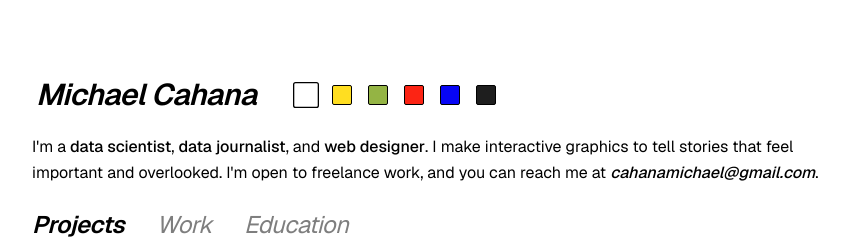
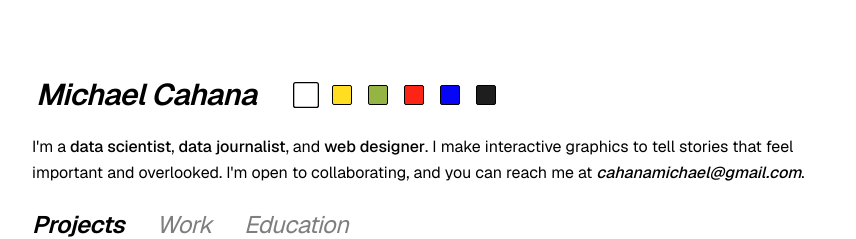
Before and after one commit to m-cahana/portfolio, a Next.js app: page / in a window 1280 px wide. Shown: the top 239 px of the page, without its empty margins (208-1064 px from the left). Built offline with nearby package versions, Linux system fonts and the light colour scheme.

Commit message:
text reword

```diff
--- a/app/page.js
+++ b/app/page.js
@@ -128,8 +128,8 @@ export default function Home() {
               web designer
             </span>
             . I make interactive graphics to tell stories that feel important
-            and overlooked. I&apos;m open to freelance work, and you can reach
-            me at{" "}
+            and overlooked. I&apos;m open to collaborating, and you can reach me
+            at{" "}
             <a
               className={styles.email}
               style={{
```
